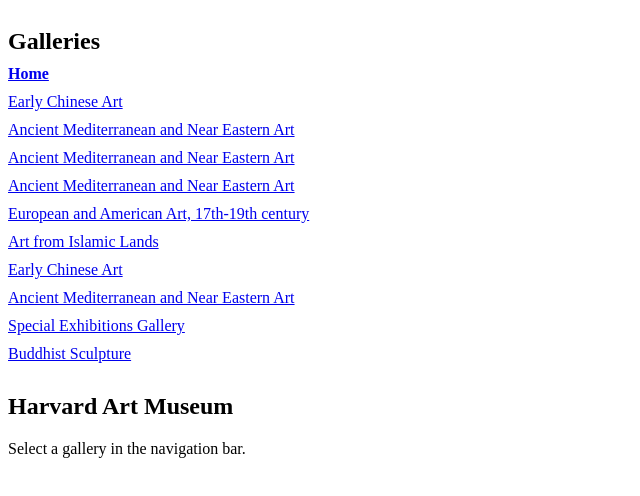
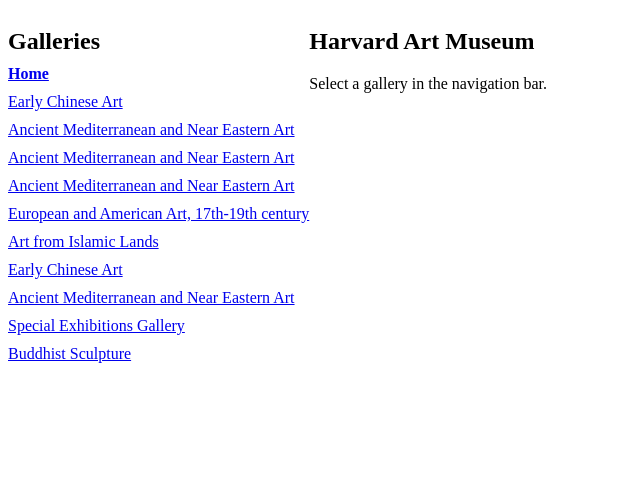
Before and after one commit to stefanlazarevic97/w10d5, a React (Create React App) app in the folder art-museum/: page / in a window 1280 px wide. Shown: the top 496 px of the page, without its empty margins (0-640 px from the left). Built offline with nearby package versions, Linux system fonts and the light colour scheme.

Commit message:
add some styling

```diff
--- a/art-museum/src/components/GalleryView/GalleryView.jsx
+++ b/art-museum/src/components/GalleryView/GalleryView.jsx
@@ -1,6 +1,6 @@
-import { userParams, Redirect, Route } from "react-router-dom";
-import ArtImageTile from '../ArtImageTile';
-import ArtDescription from "../ArtDescription";
+import { useParams, Redirect, Route } from "react-router-dom";
+import ArtImageTile from "../ArtImageTile/ArtImageTile";
+import ArtDescription from "../ArtDescription/ArtDescription";
 import './GalleryView.css';
 
 function GalleryView({ galleries }) {
--- a/art-museum/src/index.css
+++ b/art-museum/src/index.css
@@ -1 +1,3 @@
-/* TODO Add site wide styles */
+.page-wrapper {
+    display: flex;
+}
--- a/art-museum/src/index.js
+++ b/art-museum/src/index.js
@@ -1,5 +1,5 @@
 import React from 'react';
-import ReactDOM from 'react-dom';
+import ReactDOM from 'react-dom/client';
 import { BrowserRouter } from 'react-router-dom';
 import './index.css';
 import App from './App';
```
